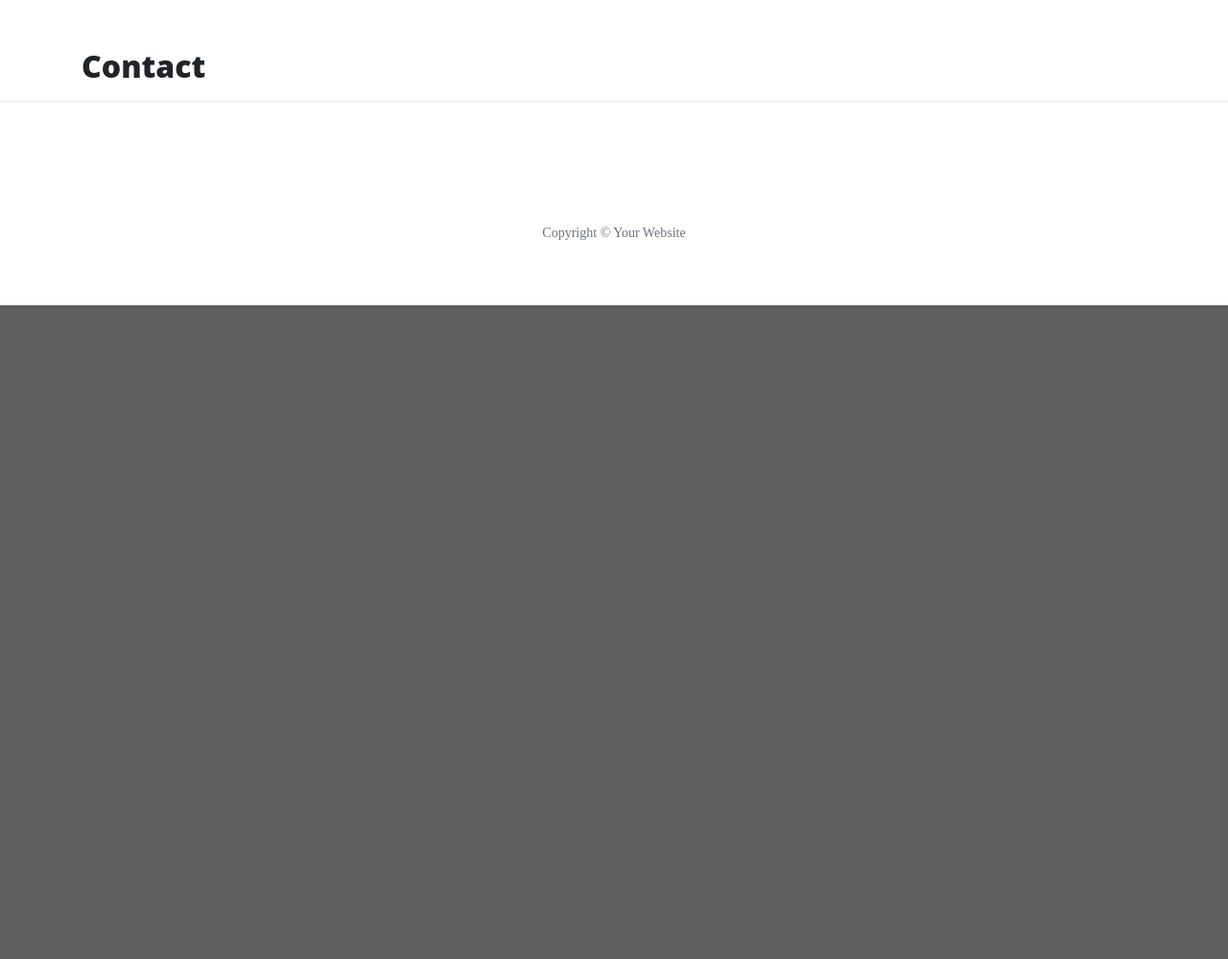
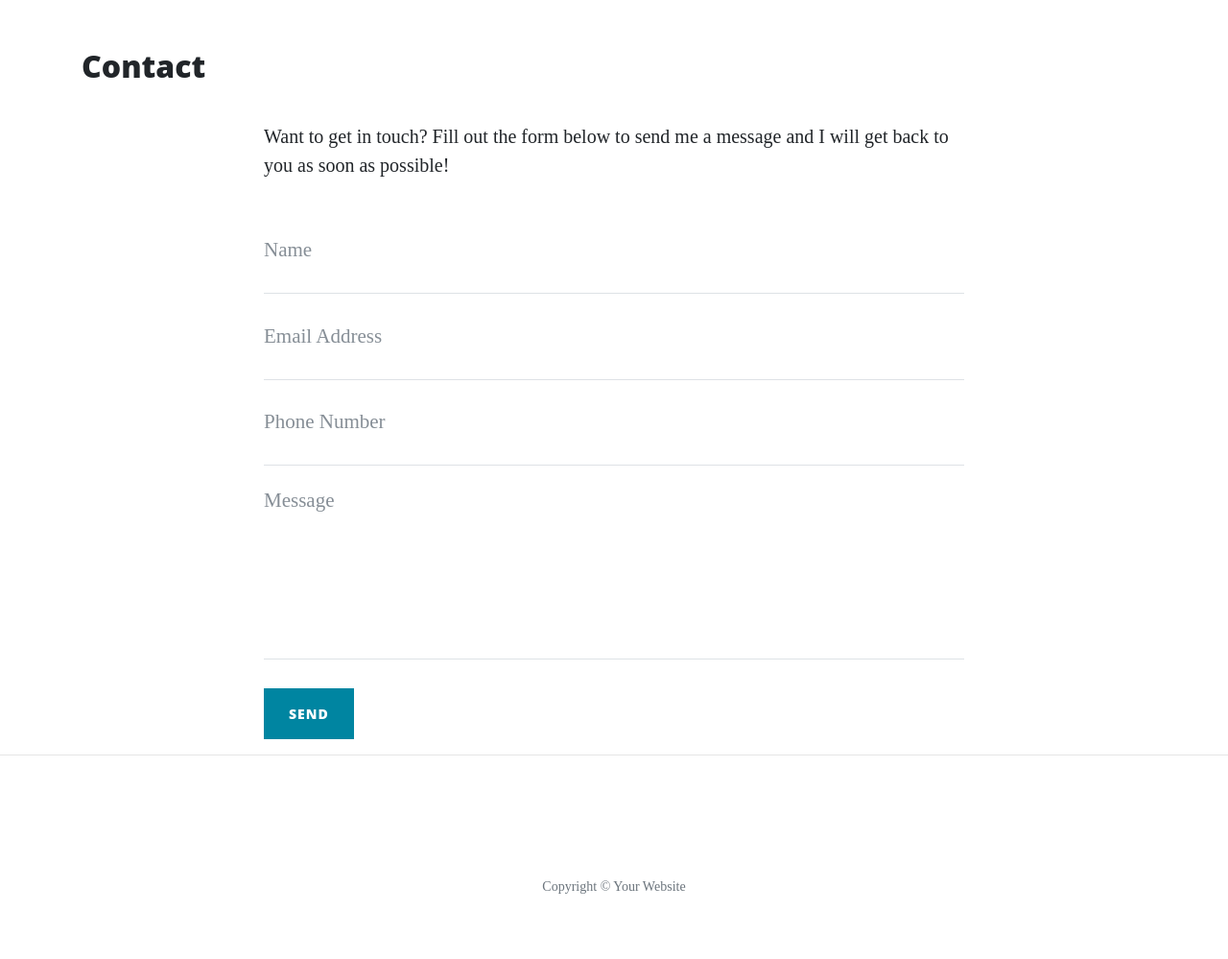
Before and after one commit to DanilleH22/thorin-flask-app, a Flask app: page /contact in a window 1280 px wide. Shown: the part 628-1627 px from the top of the page at 96% size. Before the commit the page ends 946 px from the top, so only its background shows below. Run offline with Flask 3, Linux system fonts and the light colour scheme; some libraries are stand-ins or nearby versions.

Commit message:
Routing and Templates

```diff
--- a/run.py
+++ b/run.py
@@ -1,9 +1,12 @@
 import os
 import json
-from flask import Flask, render_template
+from flask import Flask, render_template, request, flash
+if os.path.exists("env.py"):
+    import env
 
 
 app = Flask(__name__)
+app.secret_key = os.environ.get("SECRET_KEY")
 
 
 @app.route("/")
@@ -19,8 +22,22 @@ def about():
     return render_template("about.html", page_title="About", company=data)
 
 
-@app.route("/contact")
+@app.route("/about/<member_name>")
+def about_member(member_name):
+    member = {}
+    with open("data/company.json", "r") as json_data:
+        data = json.load(json_data)
+        for obj in data:
+            if obj["url"] == member_name:
+                member = obj
+    return render_template("member.html", member=member)
+
+
+@app.route("/contact", methods=["GET", "POST"])
 def contact():
+    if request.method == "POST":
+        flash("Thanks {}, we have recieved your message!".format(
+            request.form.get("name")))
     return render_template("contact.html", page_title="Contact")
 
 
--- a/templates/about.html
+++ b/templates/about.html
@@ -20,7 +20,9 @@
   {% if loop.index % 2 != 0 %}
 
   <div class="col-md-7">
-    <h3>{{ loop.index }}.{{ member.name }}</h3>
+    <h3>
+      <a href="/about/{{ member.url }}">{{ loop.index }}.{{ member.name }}</a>
+    </h3>
     <p>{{ member.description }}</p>
   </div>
   <div class="col-md-5">
@@ -41,7 +43,7 @@
     />
   </div>
   <div class="col-md-7">
-    <h3>{{ loop.index }}.{{ member.name }}</h3>
+    <h3><a href="/about/{{ member.url }}">{{ loop.index }}.{{ member.name }}</a></h3>
     <p>{{ member.description }}</p>
   </div>
 
--- a/templates/contact.html
+++ b/templates/contact.html
@@ -1,3 +1,90 @@
 {% extends "base.html" %} {% block content %}
 <h2>{{ page_title }}</h2>
+
+<div class="row">
+  <div class="col-lg-8 col-md-10 mx-auto">
+    {% with messages = get_flashed_messages() %}
+        {% if messages %}
+            <ul class="flashes">
+                {% for message in messages %}
+                    <li>{{ message }}</li>
+                {% endfor %}
+            </ul>
+        {% endif %}
+    {% endwith %}
+
+    <p>
+      Want to get in touch? Fill out the form below to send me a message and I
+      will get back to you as soon as possible!
+    </p>
+    <form method="POST" id="contactForm" name="sentMessage" novalidate>
+      <div class="control-group">
+        <div class="form-group floating-label-form-group controls">
+          <label>Name</label>
+          <input
+            class="form-control"
+            id="name"
+            name="name"
+            type="text"
+            placeholder="Name"
+            required
+            data-validation-required-message="Please enter your name."
+          />
+          <p class="help-block text-danger"></p>
+        </div>
+      </div>
+      <div class="control-group">
+        <div class="form-group floating-label-form-group controls">
+          <label>Email Address</label>
+          <input
+            class="form-control"
+            id="email"
+            name="email"
+            type="email"
+            placeholder="Email Address"
+            required
+            data-validation-required-message="Please enter your email address."
+          />
+          <p class="help-block text-danger"></p>
+        </div>
+      </div>
+      <div class="control-group">
+        <div class="form-group col-xs-12 floating-label-form-group controls">
+          <label>Phone Number</label>
+          <input
+            class="form-control"
+            id="phone"
+            name="phone"
+            type="tel"
+            placeholder="Phone Number"
+            required
+            data-validation-required-message="Please enter your phone number."
+          />
+          <p class="help-block text-danger"></p>
+        </div>
+      </div>
+      <div class="control-group">
+        <div class="form-group floating-label-form-group controls">
+          <label>Message</label>
+          <textarea
+            class="form-control"
+            id="message"
+            name="message"
+            rows="5"
+            placeholder="Message"
+            required
+            data-validation-required-message="Please enter a message."
+          ></textarea>
+          <p class="help-block text-danger"></p>
+        </div>
+      </div>
+      <br />
+      <div id="success"></div>
+      <button class="btn btn-primary" id="sendMessageButton" type="submit">
+        Send
+      </button>
+    </form>
+  </div>
+</div>
+
 {% endblock %}
```
Also changed, not shown: data/company.json (+26 -13 lines), templates/member.html (added, +17 -0 lines), app.py (added).
